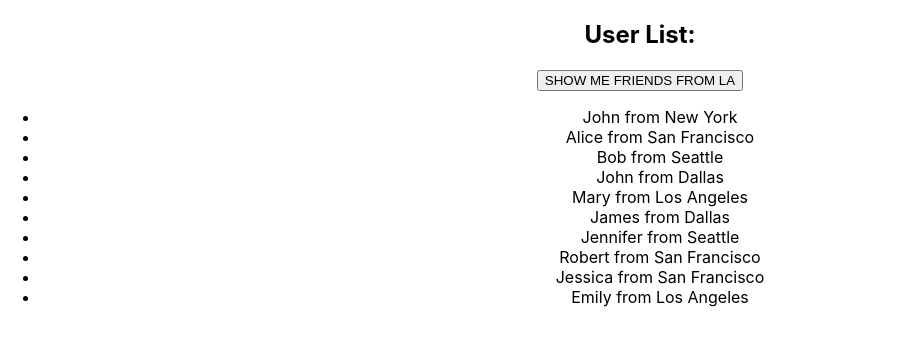
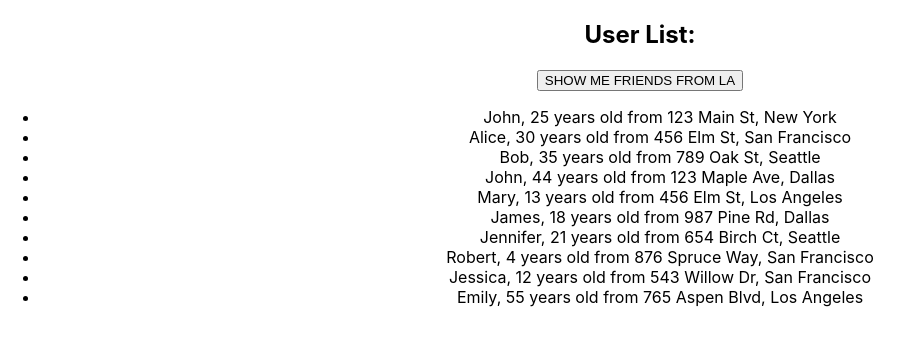
Before and after one commit to sky7way/homework-front-main, a React (Create React App) app: page / in a window 1280 px wide. Shown: the top 346 px of the page, without its empty margins (0-913 px from the left). Built offline with nearby package versions, Linux system fonts and the light colour scheme.

Commit message:
fix map HW2

```diff
--- a/src/HW/2/UserList2.tsx
+++ b/src/HW/2/UserList2.tsx
@@ -11,13 +11,15 @@ export const UserList2 = (props: UserList2PropsType) => {
 		<div id={'hw02-users'}>
 			<h2>User List:</h2>
 
-			<button id={'hw02-filter-button'} onClick={() => props.filterUsers()}>SHOW ME FRIENDS FROM LA</button>
+			<button id={'hw02-filter-button'} onClick={() => props.filterUsers()}>
+				SHOW ME FRIENDS FROM LA
+			</button>
 
 			<ul>
-			  {props.users.myFriends.map((el, index) => {
+			  {props.users.myFriends.map(el => {
 				  return (
-					  <li key={index}>
-						  {el.name} from {el.address.city}
+					  <li key={el.id}>
+						 {el.name}, {el.age} years old from {el.address.street}, {el.address.city}
 					  </li>
 				  )
 			  })}
```
